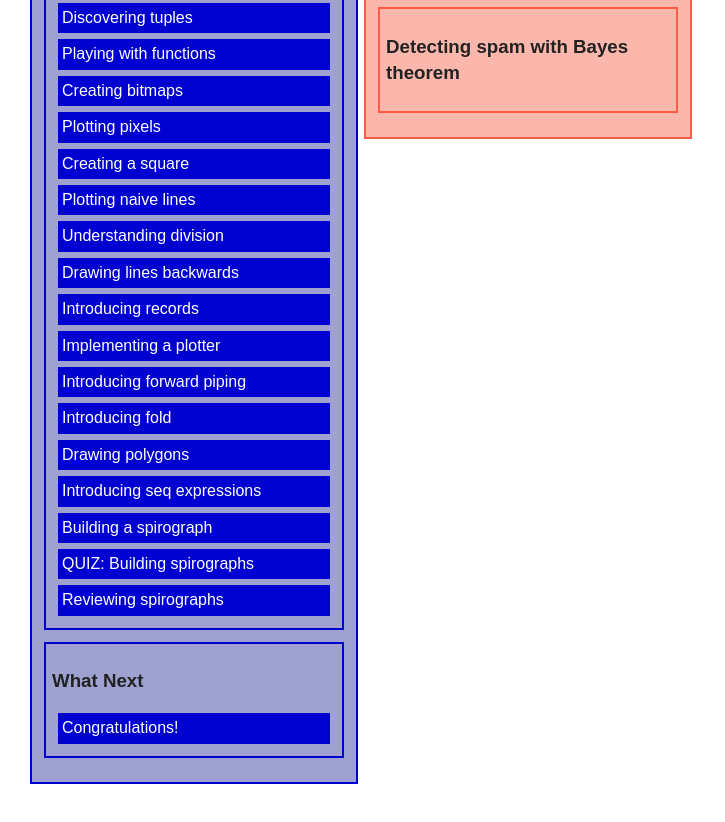
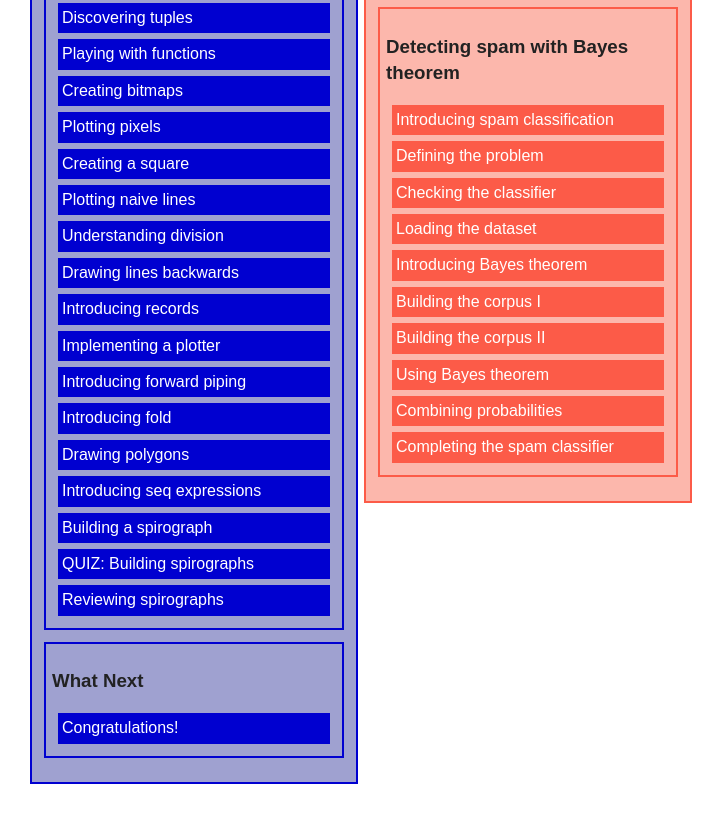
Before and after one commit to SigmaForge/transparency, a plain HTML site: page Metrics/production/index.html in a window 1280 px wide. Shown: the part 834-1656 px from the top of the page, without its empty margins (0-725 px from the left). Drawn offline with nearby package versions, Linux system fonts and the light colour scheme.

Commit message:
updated content for spam filter course

```diff
--- a/Metrics/production/index.html
+++ b/Metrics/production/index.html
@@ -98,6 +98,16 @@
 
                     <div class="section production">
                         <h3>Detecting spam with Bayes theorem</h3>
+                        <div class="production">Introducing spam classification</div>
+                        <div class="production">Defining the problem</div>
+                        <div class="production">Checking the classifier</div>
+                        <div class="production">Loading the dataset</div>
+                        <div class="production">Introducing Bayes theorem</div>
+                        <div class="production">Building the corpus I</div>
+                        <div class="production">Building the corpus II</div>
+                        <div class="production">Using Bayes theorem</div>
+                        <div class="production">Combining probabilities</div>
+                        <div class="production">Completing the spam classifier</div>
                     </div>
                 </div>
 
```
